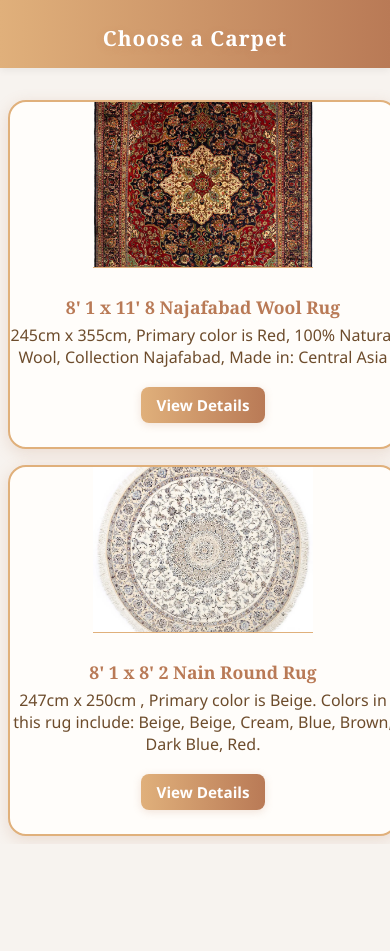
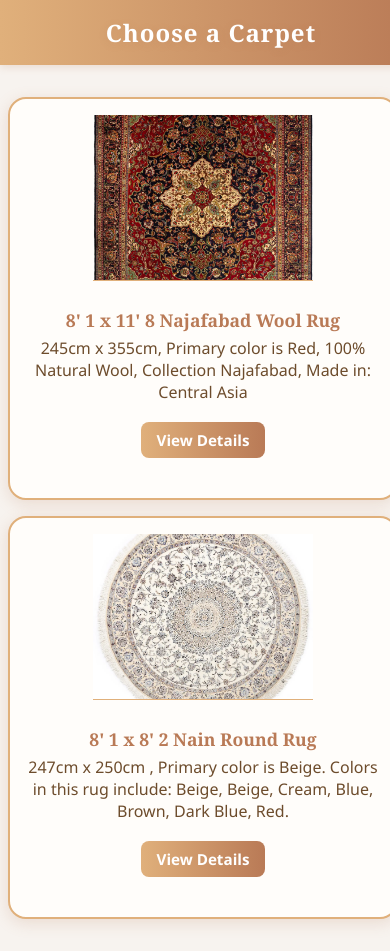
Before and after one commit to EchenD/ARCarpet, a website built with Vite: page index.html in a window 390 px wide. Shown: the top 951 px of the page. Before the commit the page ends 844 px from the top, so only its background shows below. Built offline with nearby package versions, Linux system fonts and the light colour scheme.

Commit message:
Update UI/UX

```diff
--- a/src/styles.css
+++ b/src/styles.css
@@ -1,21 +1,26 @@
+@import './styles/variables.css';
+
 body {
     font-family: 'Segoe UI', 'Tahoma', 'Geneva', 'Verdana', sans-serif;
     margin: 0;
     padding: 0;
-    background: #f7f3ef;
-    color: #3d2c1e;
+    background: var(--color-background);
+    color: var(--color-text);
     min-height: 100vh;
-    -webkit-tap-highlight-color: transparent;
+    -webkit-font-smoothing: antialiased;
+    -moz-osx-font-smoothing: grayscale;
 }
 
 header {
     width: 100%;
-    background: linear-gradient(90deg, #e0b07b 0%, #b97a56 100%);
+    background: linear-gradient(90deg, var(--color-primary-light) 0%, var(--color-primary) 100%);
     color: #fff;
-    padding: 1.5rem 0 1rem 0;
+    padding: var(--spacing-md) var(--spacing-sm);
     text-align: center;
-    position: relative;
-    box-shadow: 0 2px 8px #0001;
+    position: sticky;
+    top: 0;
+    z-index: 100;
+    box-shadow: var(--shadow-sm);
 }
 
 header .back-link {
@@ -48,21 +53,24 @@ header h1 {
 }
 
 .card {
-    background: #fffdfa;
-    border: 2px solid #e0b07b;
-    border-radius: 18px;
-    box-shadow: 0 4px 16px #b97a5633;
+    background: var(--color-surface);
+    border: 2px solid var(--color-primary-light);
+    border-radius: var(--radius-lg);
+    box-shadow: var(--shadow-md);
+    padding: var(--spacing-sm);
+    transform: translateY(0);
+    transition: transform 0.2s ease, box-shadow 0.2s ease;
     overflow: hidden;
     display: flex;
     flex-direction: column;
     align-items: center;
-    transition: box-shadow 0.2s;
     min-width: 0;
 }
 
 .card:hover,
 .card:focus-within {
-    box-shadow: 0 8px 32px #b97a5655;
+    transform: translateY(-4px);
+    box-shadow: var(--shadow-lg);
 }
 
 .carpet-thumb {
@@ -96,25 +104,26 @@ header h1 {
 }
 
 .ar-btn {
-    display: inline-block;
-    background: linear-gradient(90deg, #e0b07b 0%, #b97a56 100%);
+    display: inline-flex;
+    align-items: center;
+    justify-content: center;
+    background: linear-gradient(90deg, var(--color-primary-light) 0%, var(--color-primary) 100%);
     color: #fff;
     border: none;
-    border-radius: 8px;
-    padding: 0.7rem 1.5rem;
+    border-radius: var(--radius-sm);
+    padding: var(--spacing-sm) var(--spacing-md);
     font-size: 1rem;
-    font-weight: bold;
+    font-weight: 600;
+    gap: var(--spacing-xs);
+    transition: transform 0.2s ease, box-shadow 0.2s ease;
+    text-decoration: none;
     cursor: pointer;
-    text-decoration: none;
-    box-shadow: 0 2px 8px #b97a5633;
-    transition: background 0.2s, box-shadow 0.2s;
-    outline: none;
 }
 
 .ar-btn:focus,
 .ar-btn:hover {
-    background: linear-gradient(90deg, #b97a56 0%, #e0b07b 100%);
-    box-shadow: 0 4px 16px #b97a5655;
+    transform: translateY(-2px);
+    box-shadow: var(--shadow-md);
 }
 
 main {
@@ -298,13 +307,17 @@ main {
 
 @media (max-width: 900px) {
     main {
-        max-width: 100vw;
-        padding: 0 0.5rem;
+        max-width: 100%;
+        padding: var(--spacing-sm);
     }
 
     #list {
         max-width: 100vw;
         padding: 0 0.5rem;
+    }
+
+    .gallery {
+        gap: var(--spacing-xs);
     }
 }
 
@@ -342,8 +355,21 @@ main {
 }
 
 @media (max-width: 480px) {
+    header {
+        padding: var(--spacing-sm);
+    }
+
     header h1 {
-        font-size: 1.3rem;
+        font-size: 1.5rem;
+    }
+
+    .card {
+        padding: var(--spacing-sm);
+    }
+
+    .gallery-img {
+        width: 100px;
+        height: 75px;
     }
 
     .card h2 {
@@ -361,3 +387,29 @@ main {
         padding: 0.5rem 1rem;
     }
 }
+
+/* Add smooth scrolling */
+html {
+    scroll-behavior: smooth;
+}
+
+/* Add loading states */
+.loading {
+    opacity: 0.7;
+    pointer-events: none;
+}
+
+/* Improve focus states */
+:focus {
+    outline: 2px solid var(--color-primary);
+    outline-offset: 2px;
+}
+
+/* Add print styles */
+@media print {
+
+    .ar-btn,
+    .nav-btn {
+        display: none;
+    }
+}
--- a/src/styles/variables.css
+++ b/src/styles/variables.css
@@ -0,0 +1,26 @@
+:root {
+    /* Colors */
+    --color-primary: #b97a56;
+    --color-primary-light: #e0b07b;
+    --color-text: #3d2c1e;
+    --color-text-light: #6d4c2c;
+    --color-background: #f7f3ef;
+    --color-surface: #fffdfa;
+
+    /* Spacing */
+    --spacing-xs: 0.5rem;
+    --spacing-sm: 1rem;
+    --spacing-md: 1.5rem;
+    --spacing-lg: 2rem;
+    --spacing-xl: 2.5rem;
+
+    /* Border radius */
+    --radius-sm: 8px;
+    --radius-md: 12px;
+    --radius-lg: 18px;
+
+    /* Shadows */
+    --shadow-sm: 0 2px 8px rgba(185, 122, 86, 0.2);
+    --shadow-md: 0 4px 16px rgba(185, 122, 86, 0.2);
+    --shadow-lg: 0 8px 32px rgba(185, 122, 86, 0.33);
+}
```
